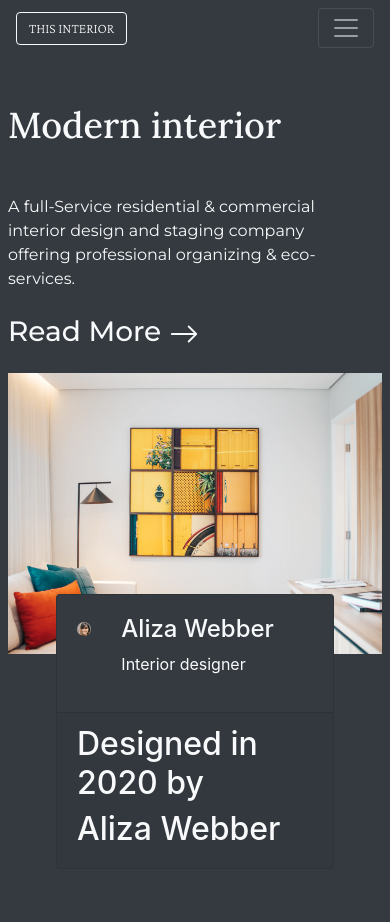
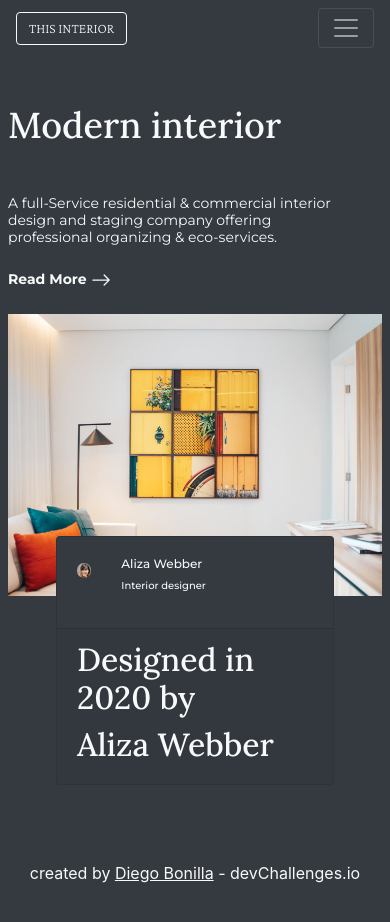
Before and after one commit to drbv27/InteriorConsultantCh, a plain HTML site: page index.html in a window 390 px wide. After the commit the page ends 901 px from the top, so only its background shows below. Drawn offline with nearby package versions, Linux system fonts and the light colour scheme.

Commit message:
Finishing Mobile Design

```diff
--- a/assets/css/style.css
+++ b/assets/css/style.css
@@ -7,6 +7,10 @@
 
 #description {
     font-family: 'Montserrat', sans-serif;
+    font-style: normal;
+    font-weight: 400;
+    font-size: 14px;
+    line-height: 17.07px;
 }
 
 #thisbtn {
@@ -14,6 +18,14 @@
     font-style: normal;
     font-weight: 200;
     font-size: 14px;
+}
+
+#action {
+    font-family: 'Montserrat', sans-serif;
+    font-style: normal;
+    font-weight: 700;
+    font-size: 14px;
+    line-height: 17.07px;
 }
 
 .imagensota {
@@ -24,3 +36,27 @@
     position: absolute;
     top: -60px;
 }
+
+.designer{
+    font-family: 'Montserrat', sans-serif;
+    font-style: normal;
+    font-weight: 500;
+    font-size: 12px;
+    line-height: 14.63px;
+}
+
+.job {
+    font-family: 'Montserrat', sans-serif;
+    font-style: normal;
+    font-weight: 500;
+    font-size: 10px;
+    line-height: 12.19px;
+}
+
+.designBy{
+    font-family: 'Lora', serif;
+    font-style: normal;
+    font-weight: 700;
+    font-size: 82px;
+    line-height: 23.04px;
+}
--- a/index.html
+++ b/index.html
@@ -35,7 +35,7 @@
           </div>
           <div class="mt-5" id="description">
             <p class="mr-5">A full-Service residential & commercial interior design and staging company offering professional organizing & eco-services.</p>
-            <h3 class="mt-4" id="action">Read More <svg xmlns="http://www.w3.org/2000/svg" width="30" height="30" fill="currentColor" class="bi bi-arrow-right" viewBox="0 0 16 16">
+            <h3 class="mt-4" id="action">Read More <svg xmlns="http://www.w3.org/2000/svg" width="20" height="20" fill="currentColor" class="bi bi-arrow-right" viewBox="0 0 16 16">
                 <path fill-rule="evenodd" d="M1 8a.5.5 0 0 1 .5-.5h11.793l-3.147-3.146a.5.5 0 0 1 .708-.708l4 4a.5.5 0 0 1 0 .708l-4 4a.5.5 0 0 1-.708-.708L13.293 8.5H1.5A.5.5 0 0 1 1 8z"/>
               </svg></h3>
         </div>
@@ -51,21 +51,20 @@
                         <img src="./assets/img/photo2.png" class="rounded-circle img-fluid">
                     </div>
                     <div class="col-10">
-                        <h4>Aliza Webber</h4>
-                        <p>Interior designer</p>
+                        <h4 class="designer">Aliza Webber</h4>
+                        <p class="job">Interior designer</p>
                     </div>
                 </div>
-                <div class="card-footer">
+                <div class="card-footer designBy">
                     <h2>Designed in 2020 by</h2>
                     <h2>Aliza Webber</h2>
                 </div>
             </div>
-            <div>
-
-            </div>
-
         </div>
       </main>
+      <footer class="text-center text-light mt-3">
+          <p>created by <a href="" class="text-light"><u>Diego Bonilla</u></a> - devChallenges.io</p>
+      </footer>
 
 
     <script src="https://code.jquery.com/jquery-3.5.1.slim.min.js" integrity="sha384-DfXdz2htPH0lsSSs5nCTpuj/zy4C+OGpamoFVy38MVBnE+IbbVYUew+OrCXaRkfj" crossorigin="anonymous"></script>
```
